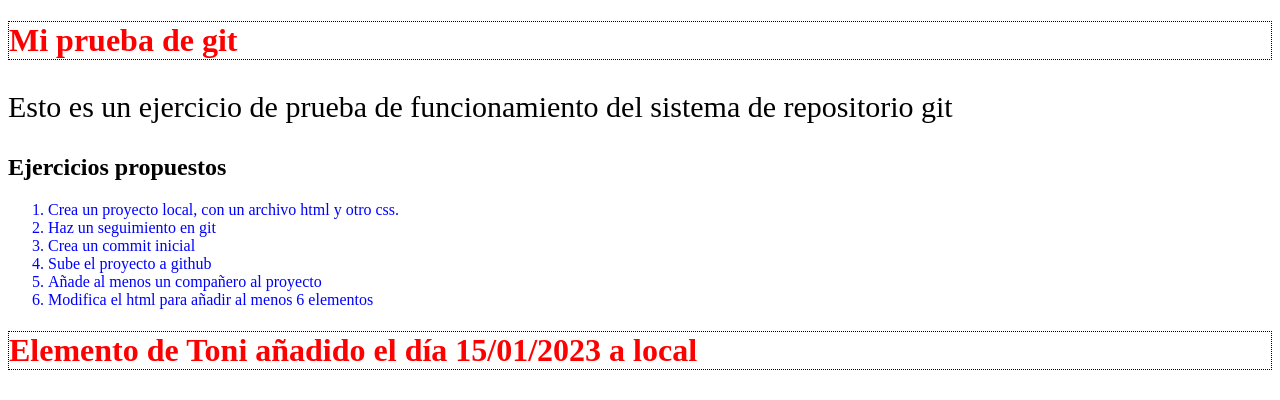
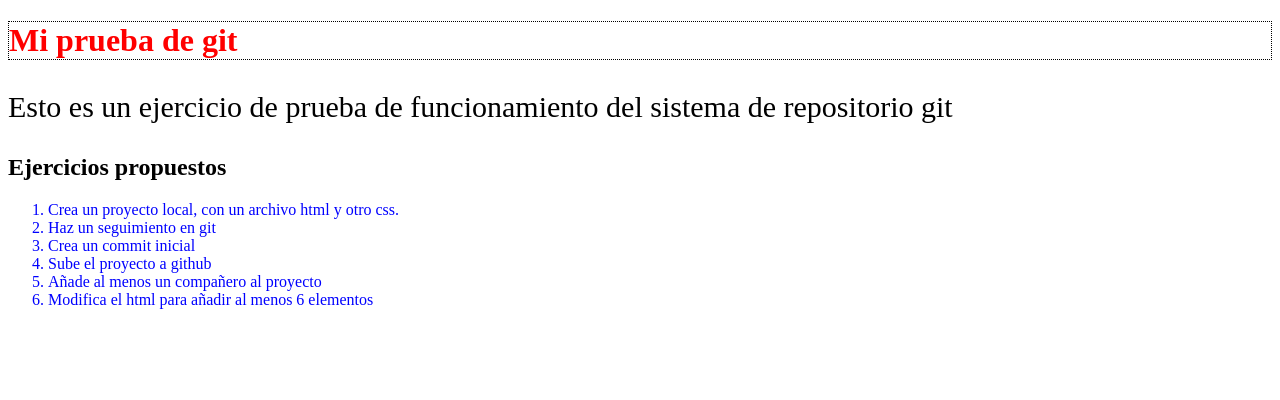
Before and after one commit to raquel36/prueba_entornos, a plain HTML site: page index.html in a window 1280 px wide. Drawn offline with Linux system fonts and the light colour scheme.

Commit message:
Eliminado el elemento html modificado por Raquel.

```diff
--- a/index.html
+++ b/index.html
@@ -22,7 +22,6 @@
         <li>Añade al menos un compañero al proyecto</li>
         <li>Modifica el html para añadir al menos 6 elementos</li>
     </ol>
-    <h1>Elemento de Toni añadido el día 15/01/2023 a local</h1>
 </body>
 
 </html>
```
